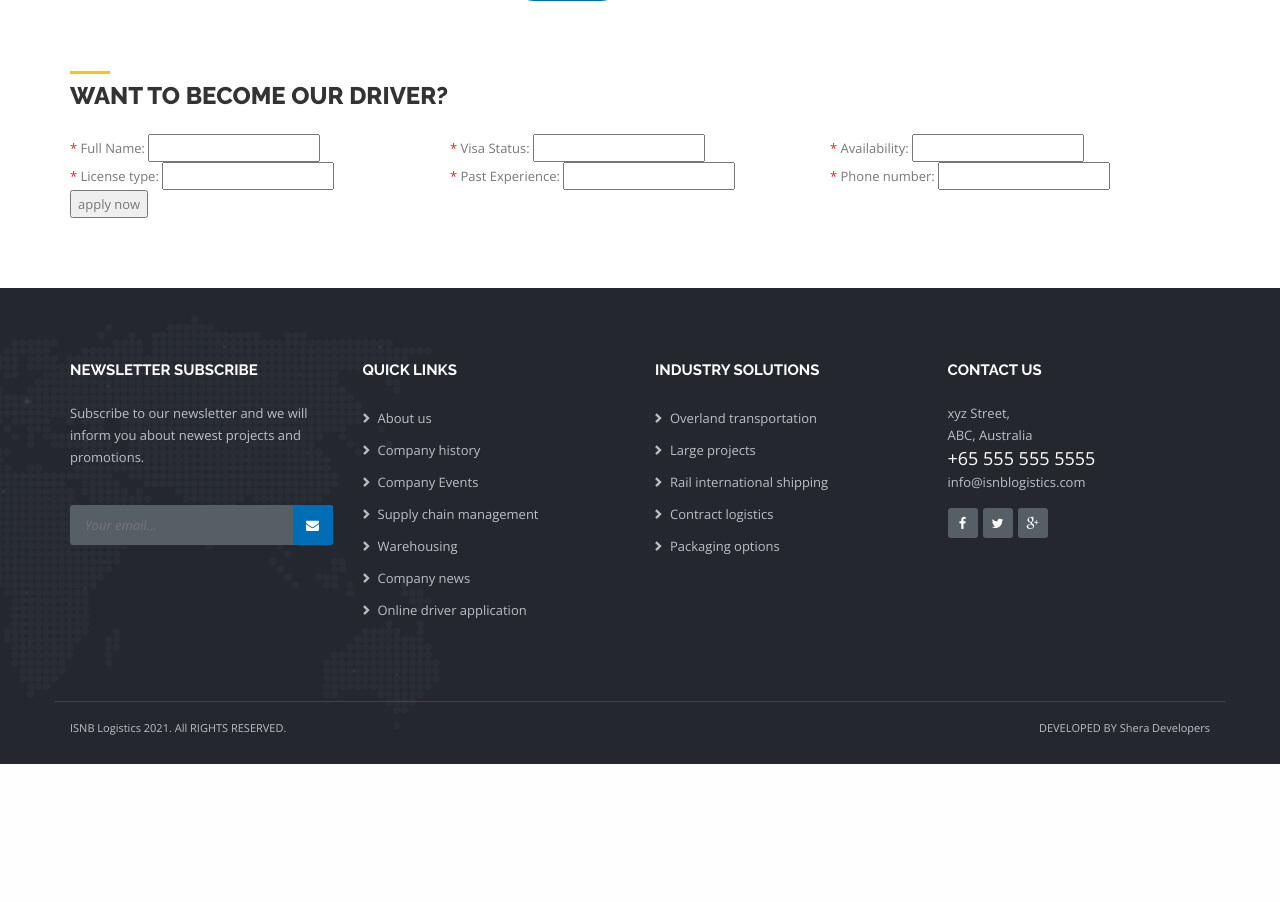
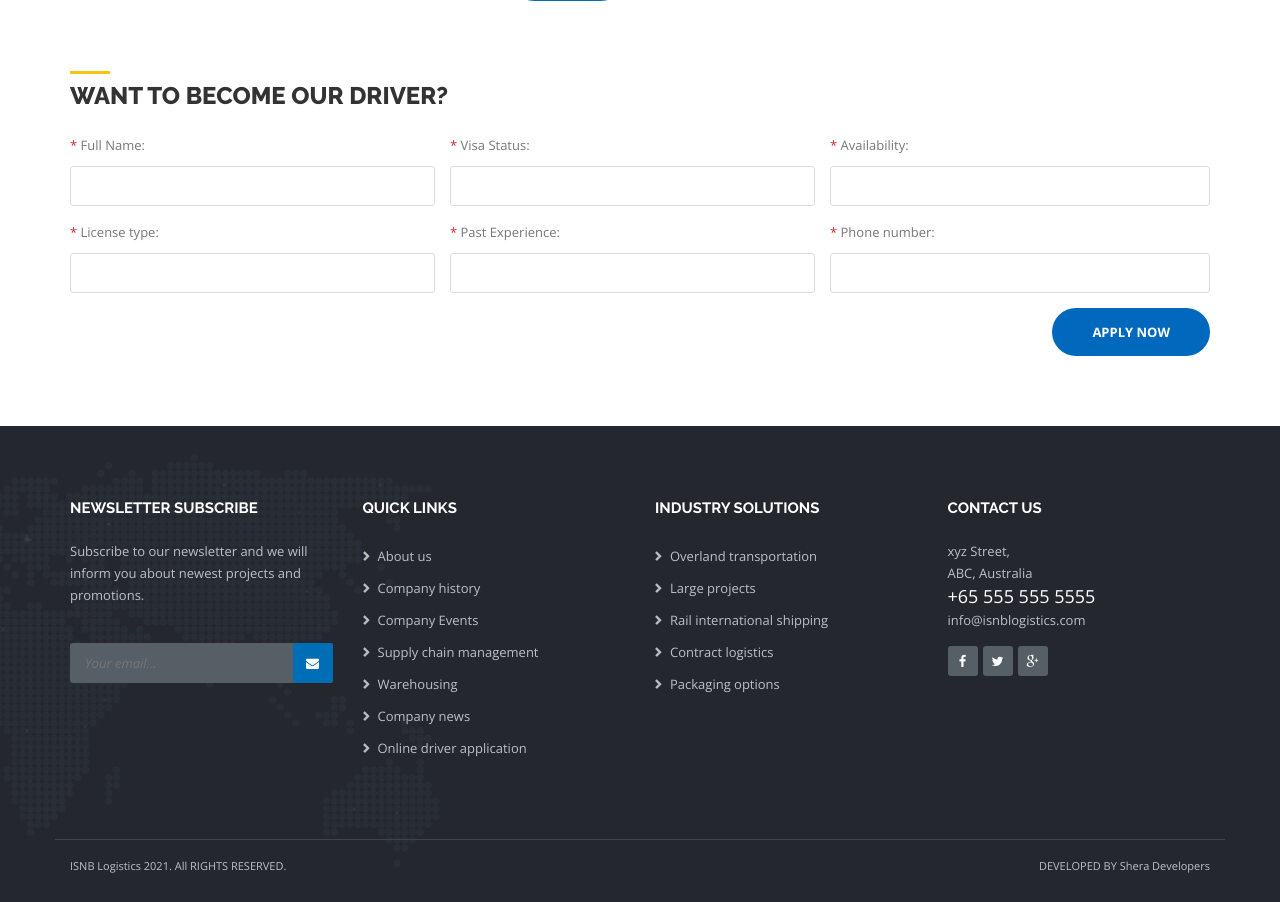
Before and after one commit to pulkit0795/ISNB-livePreview, a PHP site: page /contact.html in a window 1280 px wide. Shown: the part 1165-2067 px from the top of the page. Before the commit the page ends 1929 px from the top, so only its background shows below. Run offline with PHP 8.4, Linux system fonts and the light colour scheme; some libraries are stand-ins or nearby versions.

Commit message:
Driver Application form

```diff
--- a/css/style.css
+++ b/css/style.css
@@ -1,7 +1,3 @@
-/*
-    Author     : Pixel Industry
-    Website    : www.pixel-industry.com
-*/
 
 /*
     TABLE OF CONTENTS
@@ -3653,11 +3649,56 @@ blockquote {
     -moz-border-radius: 25px;
     float: right;
     color: #fff;
-    -webkit-transition: all 0.2s ease 0s;
+    /*-webkit-transition: all 0.2s ease 0s;
     -moz-transition: all 0.2s ease 0s;
     -o-transition: all 0.2s ease 0s;
     -ms-transition: all 0.2s ease 0s;
-    transition: all 0.2s ease 0s;
+    transition: all 0.2s ease 0s;*/
+}
+
+
+
+.wpcf71 fieldset {
+    margin-bottom: 15px;
+}
+
+.wpcf71 label {
+    width: 100%;
+    padding-bottom: 10px;
+}
+
+.wpcf71-text,
+.wpcf71-select,
+.wpcf71-textarea {
+    background: #fff;
+    border: 1px solid #ddd;
+    border-radius: 3px;
+    -webkit-border-radius: 3px;
+    -moz-border-radius: 3px;
+    width: 100%;
+    box-sizing: border-box;
+    -webkit-box-sizing: border-box;
+    -moz-box-sizing: border-box;
+    padding: 8px 15px;
+}
+
+.wpcf71 .wpcf71-submit {
+    padding: 13px 40px;
+    font-size: 13px;
+    font-weight: 700;
+    text-transform: uppercase;
+    border: none;
+    border-radius: 25px;
+    -webkit-border-radius: 25px;
+    -moz-border-radius: 25px;
+    float: right;
+    background-color: #0068bd;
+    color: #fff;
+    /*-webkit-transition: all 0.2s ease 0s;
+    -moz-transition: all 0.2s ease 0s;
+    -o-transition: all 0.2s ease 0s;
+    -ms-transition: all 0.2s ease 0s;
+    transition: all 0.2s ease 0s;*/
 }
 
 #map {
@@ -4005,6 +4046,7 @@ blockquote {
     display: none;
     text-indent: -9999px;
     background-image: url('../img/to-top.png');
+    background-size: contain;
     background-repeat: no-repeat;
     background-color: #252525;
     z-index: 100;
```
